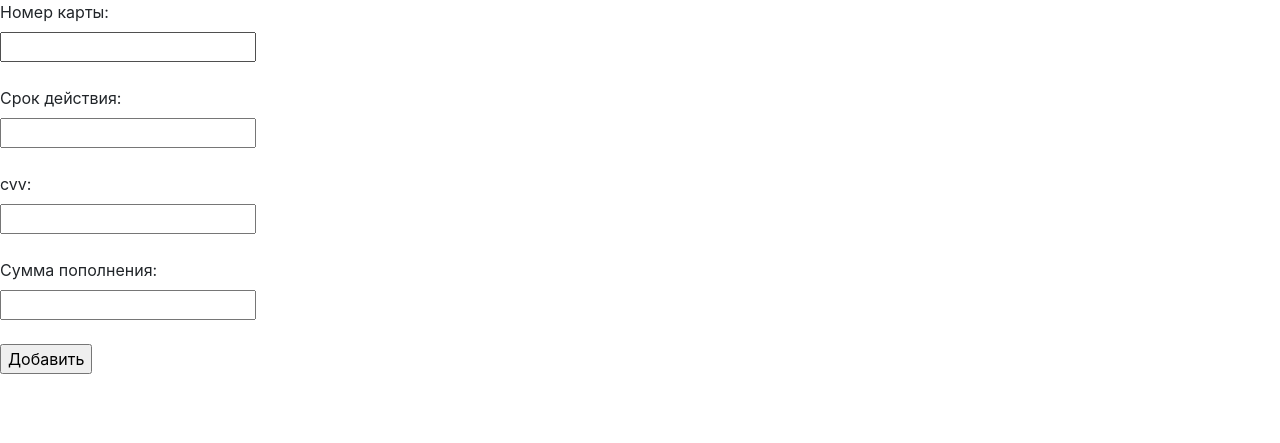
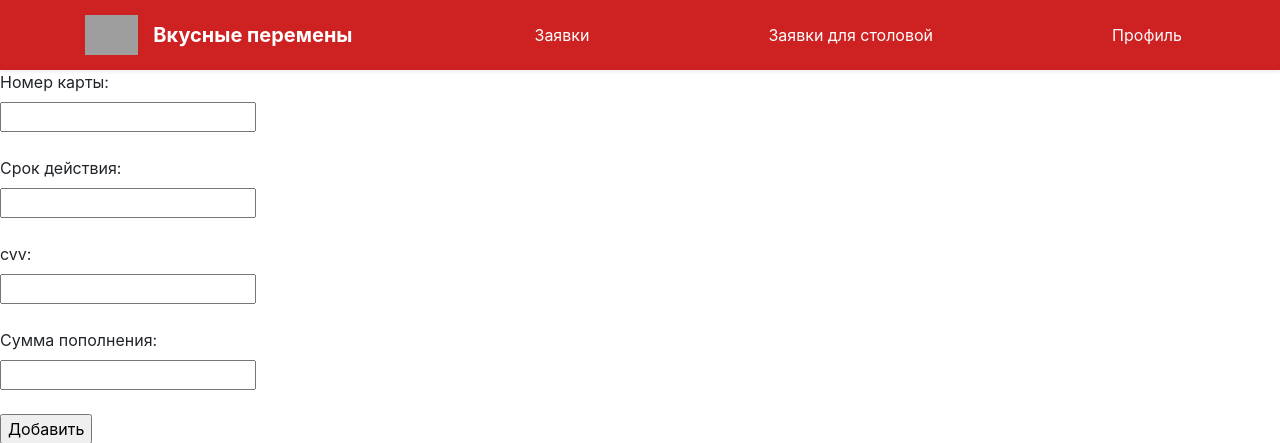
Before and after one commit to mirrroxx/site, a Flask app: page /balance in a window 1280 px wide. Shown: the top 443 px of the page. Run offline with Flask 3, Linux system fonts and the light colour scheme; a user stored in the database is signed in; grey boxes are pictures that could not be loaded.

Commit message:
доработка

```diff
--- a/templates/balance.html
+++ b/templates/balance.html
@@ -14,8 +14,118 @@
     <script src="https://cdn.jsdelivr.net/npm/bootstrap@4.1.3/dist/js/bootstrap.min.js"
             integrity="sha384-ChfqqxuZUCnJSK3+MXmPNIyE6ZbWh2IMqE241rYiqJxyMiZ6OW/JmZQ5stwEULTy"
             crossorigin="anonymous"></script>
+        <style>
+        .centered-text {
+                text-align: center;
+                margin-bottom: 40px;
+            }
+
+        .page-name {
+                margin-left: 15px;
+            }
+
+        .row {
+                justify-content: space-between;
+                margin-bottom: 70px;
+            }
+
+        .a-nadpis {
+                margin-left: 90px;
+                margin-top: 20px;
+            }
+
+        .b-nadpis {
+                margin-left: 90px;
+                margin-top: 20px;
+            }
+
+        .c-nadpis {
+                margin-left: 90px;
+                margin-top: 20px;
+            }
+
+        .photo1 {
+                border-radius: 20%;
+                transition: border-radius 0.3s ease-in;
+            }
+
+        .photo2 {
+                border-radius: 20%;
+                transition: border-radius 0.3s ease-in;
+            }
+
+        .photo3 {
+                border-radius: 20%;
+                transition: border-radius 0.3s ease-in;
+            }
+
+        .photo1:hover {
+                border-radius: 10%;
+        }
+
+        .photo2:hover {
+                border-radius: 10%;
+        }
+
+        .photo3:hover {
+                border-radius: 10%;
+        }
+
+        body {
+                background-color: white;
+            }
+
+        .navbar {
+                background-color: rgb(206, 33, 33)
+            }
+
+        .btn {
+                background-color: rgb(206, 33, 33);
+                border-color: rgb(206, 33, 33);
+                border-radius: 5px;
+                transition: border-radius 0.5s ease-in;
+            }
+
+        .btn:hover {
+                border-radius: 15px;
+                background-color: rgb(89, 97, 104);
+                border-color: rgb(89, 97, 104)
+        }
+
+        footer {
+
+    background-color: #333;
+
+    color: #fff;
+
+    text-align: center;
+
+    padding: 48px;
+
+    }
+
+    </style>
 </head>
 <body>
+<header>
+    <div class="navbar navbar-dark shadow-sm">
+        <div class="container d-flex justify-content-between">
+            <a href="/" class="navbar-brand d-flex align-items-center">
+                <img src="{{ url_for('static', filename='img/logo.png') }}" weight="40" height="40"
+                     class="d-inline-block align-text-top">
+                <strong class="page-name">Вкусные перемены</strong>
+            </a>
+            {% if current_user.role == 'admin' %}
+            <a href="add_new_user" class="btn btn-primary my-2">Заявки</a>
+            {% endif %}
+
+            {% if current_user.role == 'teacher' or current_user.role == 'admin' %}
+            <a href="order" class="btn btn-primary my-2">Заявки для столовой</a>
+            {% endif %}
+            <a href="profile" class="btn btn-outline-light">Профиль</a>
+        </div>
+    </div>
+</header>
 <form method="POST" enctype="multipart/form-data">
     <label for="nomer">Номер карты:</label><br>
     <input type="text" id="nomer" name="nomer" required><br><br>
```
